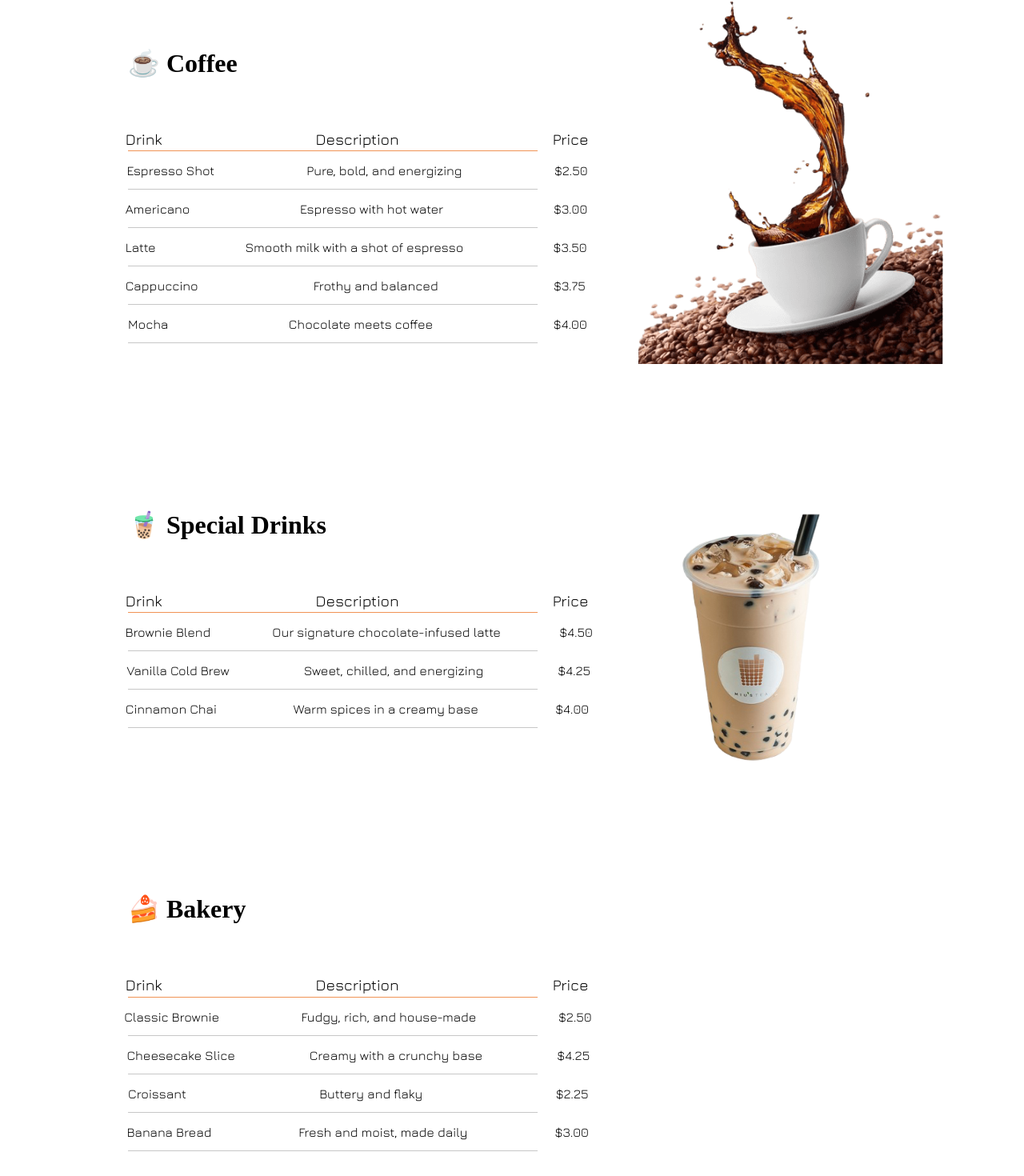
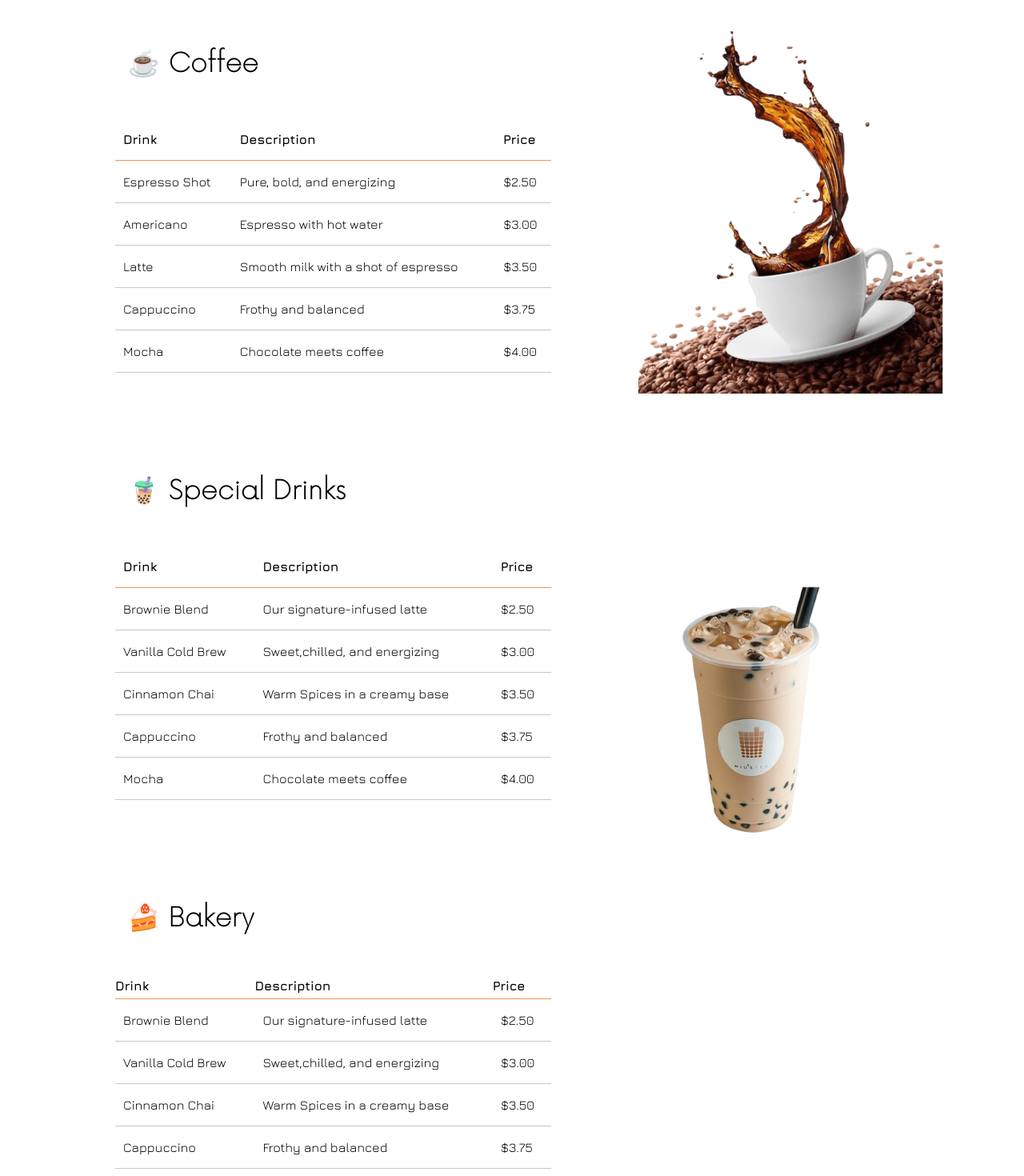
Before and after one commit to Binada-SH/React_coffee_shop_website, a React (Vite) app in the folder coffee_shop/: page / in a window 1280 px wide. Shown: the part 2701-4171 px from the top of the page at 80% size. Built offline with nearby package versions, Linux system fonts and the light colour scheme.

Commit message:
Menu Section Responsive Design Implementation With New Method

```diff
--- a/coffee_shop/src/Components/menu/menu.css
+++ b/coffee_shop/src/Components/menu/menu.css
@@ -42,153 +42,42 @@
     margin-top: 6rem;
 }
 
-.coffee {
+.coffee,.special_drink,.bakery {
     padding-left: 10rem;
 }
-.coffee h3 {
+.coffee,.special_drink,.bakery, h3 {
+    font-family: 'now';
     font-size: 2rem;
 }
 
-.th {
-    margin-top: 4rem;
-    margin-left: 3.8rem;
+.coffee_menu,.special_drinks_menu,.bakery_menu {
+    display: flex;
+    padding-top: 3rem;
+    padding-left: 9rem;
+    font-family: 'jura';
 }
-.th li{
-    font-size: 1.2rem;
-    font-family: 'jura';
-    display: inline;
-    padding: 6rem;
+.coffee_table,.special_drink_table,.bakery_table {
+    line-height: 2rem;
+    width: 48%;
+    border-collapse: collapse;
+    text-align: justify;
 }
 
-.line1 {
-    margin-top: 0.2rem;
-    margin-left: 10rem;
-    width: 40%;
-    align-items: center;
-    justify-content: space-between;
-    background-color: #f19355;
-    border: none;
-    height: 0.3px;
+.coffee_table,.special_drink_table,.bakery_table, thead tr {
+    border-bottom: 0.3px solid #f19355;
 }
 
-.td1 {
-    margin-top: 1rem;
-    margin-left: 6.3rem;
+.coffee_table,.special_drink_table,.bakery_table, tbody tr {
+    border-bottom: 0.3px solid #c7c7c7;
 }
 
-.tr1 li {
-    list-style: none;
+.coffee_table th,.coffee_table,.bakery_table, td {
+    padding: 10px;
     font-size: 1rem;
-    font-family: 'jura';
-    display: inline;
-    padding: 3.6rem;
 }
 
-.ml1 {
-    margin-top: 0.8rem;
-    margin-left: 10rem;
-    width: 40%;
-    align-items: center;
-    justify-content: space-between;
-    background-color: #c7c7c7;
-    border: none;
-    height: 0.3px;
-}
-
-.td2 {
-    margin-top: 1rem;
-    margin-left: 5.5rem;
-}
-
-.tr2 li {
-    list-style: none;
-    font-size: 1rem;
-    font-family: 'jura';
-    display: inline;
-    padding: 4.3rem;
-}
-
-.ml2 {
-    margin-top: 0.8rem;
-    margin-left: 10rem;
-    width: 40%;
-    align-items: center;
-    justify-content: space-between;
-    background-color: #c7c7c7;
-    border: none;
-    height: 0.3px;
-}
-
-.td3 {
-    margin-top: 1rem;
-    margin-left: 6.3rem;
-}
-
-.tr3 li {
-    list-style: none;
-    font-size: 1rem;
-    font-family: 'jura';
-    display: inline;
-    padding: 3.5rem;
-}
-
-.ml3 {
-    margin-top: 0.8rem;
-    margin-left: 10rem;
-    width: 40%;
-    align-items: center;
-    justify-content: space-between;
-    background-color: #c7c7c7;
-    border: none;
-    height: 0.3px;
-}
-
-.td4 {
-    margin-top: 1rem;
-    margin-left: 5.3rem;
-}
-
-.tr4 li {
-    list-style: none;
-    font-size: 1rem;
-    font-family: 'jura';
-    display: inline;
-    padding: 4.5rem;
-}
-
-.ml4 {
-    margin-top: 0.8rem;
-    margin-left: 10rem;
-    width: 40%;
-    align-items: center;
-    justify-content: space-between;
-    background-color: #c7c7c7;
-    border: none;
-    height: 0.3px;
-}
-
-.td5 {
-    margin-top: 1rem;
-    margin-left: 5.3rem;
-}
-
-.tr5 li {
-    list-style: none;
-    font-size: 1rem;
-    font-family: 'jura';
-    display: inline;
-    padding: 4.7rem;
-}
-
-.ml5 {
-    margin-top: 0.8rem;
-    margin-left: 10rem;
-    width: 40%;
-    align-items: center;
-    justify-content: space-between;
-    background-color: #c7c7c7;
-    border: none;
-    height: 0.3px;
+.coffee_table,.special_drink_table,.bakery_table, td {
+    vertical-align: top;
 }
 
 .coffee_img {
@@ -201,107 +90,41 @@
     width: 90%;
 }
 
-.special_drink {
-    margin-top: 13rem;
-    padding-left: 10rem;
+.special_drink,.bakery {
+    margin-top: 8rem;
 
 }
 .special_drink h3 {
     font-size: 2rem;
 }
 
-.spth {
-    margin-top: 4rem;
-    margin-left: 3.8rem;
+.special_drinks_menu {
+    display: flex;
+    padding-left: 9rem;
+    font-family: 'jura';
 }
-.spth li{
-    font-size: 1.2rem;
-    font-family: 'jura';
-    display: inline;
-    padding: 6rem;
+.special_drink_table {
+    line-height: 2rem;
+    width: 48%;
+    border-collapse: collapse;
+    text-align: justify;
 }
 
-.spline1 {
-    margin-top: 0.2rem;
-    margin-left: 10rem;
-    width: 40%;
-    align-items: center;
-    justify-content: space-between;
-    background-color: #f19355;
-    border: none;
-    height: 0.3px;
+.special_drink_table thead tr {
+    border-bottom: 0.3px solid #f19355;
 }
 
-.sptd1 {
-    margin-top: 1rem;
-    margin-left: 7.5rem;
+.special_drink_table tbody tr {
+    border-bottom: 0.3px solid #c7c7c7;
 }
 
-.sptr1 li {
-    list-style: none;
+.special_drink_table th,.special_drink_table td {
+    padding: 10px;
     font-size: 1rem;
-    font-family: 'jura';
-    display: inline;
-    padding: 2.28rem;
 }
 
-.spml1 {
-    margin-top: 0.8rem;
-    margin-left: 10rem;
-    width: 40%;
-    align-items: center;
-    justify-content: space-between;
-    background-color: #c7c7c7;
-    border: none;
-    height: 0.3px;
-}
-
-.sptd2 {
-    margin-top: 1rem;
-    margin-left: 7rem;
-}
-
-.sptr2 li {
-    list-style: none;
-    font-size: 1rem;
-    font-family: 'jura';
-    display: inline;
-    padding: 2.9rem;
-}
-
-.spml2 {
-    margin-top: 0.8rem;
-    margin-left: 10rem;
-    width: 40%;
-    align-items: center;
-    justify-content: space-between;
-    background-color: #c7c7c7;
-    border: none;
-    height: 0.3px;
-}
-
-.sptd3 {
-    margin-top: 1rem;
-    margin-left: 6.8rem;
-}
-
-.sptr3 li {
-    list-style: none;
-    font-size: 1rem;
-    font-family: 'jura';
-    display: inline;
-    padding: 3rem;
-}
-
-.spml3 {
-    margin-top: 0.8rem;
-    margin-left: 10rem;
-    width: 40%;
-    align-items: center;
-    justify-content: space-between;
-    background-color: #c7c7c7;
-    border: none;
-    height: 0.3px;
+.special_drink_table td {
+    vertical-align: top;
 }
 
 .special_img {
@@ -314,131 +137,8 @@
     width: 80%;
 }
 
-.bakery {
-    margin-top: 13rem;
-    padding-left: 10rem;
-}
-
 .bakery h3 {
     font-size: 2rem;
-}
-
-.bth {
-    margin-top: 4rem;
-    margin-left: 3.8rem;
-}
-.bth li{
-    font-size: 1.2rem;
-    font-family: 'jura';
-    display: inline;
-    padding: 6rem;
-}
-
-.bline1 {
-    margin-top: 0.2rem;
-    margin-left: 10rem;
-    width: 40%;
-    align-items: center;
-    justify-content: space-between;
-    background-color: #f19355;
-    border: none;
-    height: 0.3px;
-}
-
-.btd1 {
-    margin-top: 1rem;
-    margin-left: 6.5rem;
-}
-
-.btr1 li {
-    list-style: none;
-    font-size: 1rem;
-    font-family: 'jura';
-    display: inline;
-    padding: 3.2rem;
-}
-
-.bml1 {
-    margin-top: 0.8rem;
-    margin-left: 10rem;
-    width: 40%;
-    align-items: center;
-    justify-content: space-between;
-    background-color: #c7c7c7;
-    border: none;
-    height: 0.3px;
-}
-
-.btd2 {
-    margin-top: 1rem;
-    margin-left: 7rem;
-}
-
-.btr2 li {
-    list-style: none;
-    font-size: 1rem;
-    font-family: 'jura';
-    display: inline;
-    padding: 2.9rem;
-}
-
-.bml2 {
-    margin-top: 0.8rem;
-    margin-left: 10rem;
-    width: 40%;
-    align-items: center;
-    justify-content: space-between;
-    background-color: #c7c7c7;
-    border: none;
-    height: 0.3px;
-}
-
-.btd3 {
-    margin-top: 1rem;
-    margin-left: 4.8rem;
-}
-
-.btr3 li {
-    list-style: none;
-    font-size: 1rem;
-    font-family: 'jura';
-    display: inline;
-    padding: 5.2rem;
-}
-
-.bml3 {
-    margin-top: 0.8rem;
-    margin-left: 10rem;
-    width: 40%;
-    align-items: center;
-    justify-content: space-between;
-    background-color: #c7c7c7;
-    border: none;
-    height: 0.3px;
-}
-
-.btd4 {
-    margin-top: 1rem;
-    margin-left: 6.5rem;
-}
-
-.btr4 li {
-    list-style: none;
-    font-size: 1rem;
-    font-family: 'jura';
-    display: inline;
-    padding: 3.4rem;
-}
-
-.bml4 {
-    margin-top: 0.8rem;
-    margin-left: 10rem;
-    width: 40%;
-    align-items: center;
-    justify-content: space-between;
-    background-color: #c7c7c7;
-    border: none;
-    height: 0.3px;
 }
 
 .bakery_img {
--- a/coffee_shop/src/Components/menu/menu.jsx
+++ b/coffee_shop/src/Components/menu/menu.jsx
@@ -4,7 +4,67 @@ import Coffee_food from '../../assets/coffee_food.png';
 import Special_food from '../../assets/special_drink.png';
 import Bakery from '../../assets/bakery.png';
 
-const coffeeMenu = []
+const coffeeMenu = [
+    {drink:'Espresso Shot',
+    description:'Pure, bold, and energizing',
+    price:'$2.50'},
+
+    {drink:'Americano',
+    description:'Espresso with hot water',
+    price:'$3.00'},
+
+    {drink:'Latte',
+    description:'Smooth milk with a shot of espresso',
+    price:'$3.50'},
+
+    {drink:'Cappuccino',
+    description:'Frothy and balanced',
+    price:'$3.75'},
+
+    {drink:'Mocha',
+    description:'Chocolate meets coffee',
+    price:'$4.00'},
+];
+
+const specialDrinkMenu = [
+    {drink:'Brownie Blend',
+    description:'Our signature-infused latte',
+    price:'$2.50'},
+
+    {drink:'Vanilla Cold Brew',
+    description:'Sweet,chilled, and energizing',
+    price:'$3.00'},
+
+    {drink:'Cinnamon Chai',
+    description:'Warm Spices in a creamy base',
+    price:'$3.50'},
+
+    {drink:'Cappuccino',
+    description:'Frothy and balanced',
+    price:'$3.75'},
+
+    {drink:'Mocha',
+    description:'Chocolate meets coffee',
+    price:'$4.00'},
+];
+
+const bakeryMenu = [
+    {drink:'Classic Brownie',
+    description:'Fudggy, rich, and house-made',
+    price:'$2.50'},
+
+    {drink:'Cheesecake Slice',
+    description:'Creamy with a crunchy base',
+    price:'$3.00'},
+
+    {drink:'Croissant',
+    description:'Buttery and flaky',
+    price:'$3.50'},
+
+    {drink:'Banana Bread',
+    description:'Fresh, and moist, made daily',
+    price:'$3.75'},
+];
 
 const menu = () => {
   return (
@@ -26,145 +86,78 @@ const menu = () => {
                     ☕ Coffee
                 </h3>
             </div>
-            <div className="coffee_tbl">
-                    <ul className='th'>
-                        <li>Drink</li>
-                        <li>Description</li>
-                        <li>Price</li>
-                    </ul>
+            <div className="coffee_menu">
+                <table className="coffee_table">
+                    <thead>
+                        <tr>
+                            <th>Drink</th>
+                            <th>Description</th>
+                            <th>Price</th>
+                        </tr>
+                    </thead>
+                    <tbody>
+                        {coffeeMenu.map((item,index) => (
+                            <tr key={index}>
+                                <td>{item.drink}</td>
+                                <td>{item.description}</td>
+                                <td>{item.price}</td>
+                            </tr>
+                        ))}
+                    </tbody>
+                </table>
             </div>
-                <div className="tl1">
-                    <hr className="line1" />
-                </div>
-                <div className="td1">
-                    <ul className="tr1">
-                        <li>Espresso Shot</li>
-                        <li>Pure, bold, and energizing</li>
-                        <li>$2.50</li>
-                    </ul>
-                </div>
-                <hr className="ml1" />
-                <div className="td2">
-                    <ul className="tr2">
-                        <li>Americano</li>
-                        <li>Espresso with hot water</li>
-                        <li>$3.00</li>
-                    </ul>
-                </div>
-                <hr className="ml2" />
-                <div className="td3">
-                    <ul className="tr3">
-                        <li>Latte</li>
-                        <li>Smooth milk with a shot of espresso</li>
-                        <li>$3.50</li>
-                    </ul>
-                </div>
-                <hr className="ml3" />
-                <div className="td4">
-                    <ul className="tr4">
-                        <li>Cappuccino</li>
-                        <li>Frothy and balanced</li>
-                        <li>$3.75</li>
-                    </ul>
-                </div>
-                <hr className="ml4" />
-                <div className="td5">
-                    <ul className="tr5">
-                        <li>Mocha</li>
-                        <li>Chocolate meets coffee</li>
-                        <li>$4.00</li>
-                    </ul>
-                </div>
-                <hr className="ml5" />
                 <div className="coffee_img">
                     <img src={Coffee_food} alt="" />
                 </div>
-
             <div className="special_drink">
                 <h3>🧋 Special Drinks</h3>
             </div>
-        <div className="sptbl">
-            <ul className="spth">
-                <li>Drink</li>
-                <li>Description</li>
-                <li>Price</li>
-            </ul>
+            <div className="special_drinks_menu">
+                <table className="special_drink_table">
+                    <thead>
+                        <tr>
+                            <th>Drink</th>
+                            <th>Description</th>
+                            <th>Price</th>
+                        </tr>
+                    </thead>
+                    <tbody>
+                        {specialDrinkMenu.map((item,index) => (
+                            <tr key={index}>
+                                <td>{item.drink}</td>
+                                <td>{item.description}</td>
+                                <td>{item.price}</td>
+                            </tr>
+                        ))}
+                    </tbody>
+                </table>
             </div>
-        <div className="sptl1">
-            <hr className="spline1" />
-        </div>
-        <div className="sptd1">
-            <ul className="sptr1">
-                <li>Brownie Blend</li>
-                <li> <span className="hideout">Our signature </span>chocolate-infused latte</li>
-                <li>$4.50</li>
-            </ul>
-        </div>
-            <hr className="spml1" />
-        <div className="sptd2">
-            <ul className="sptr2">
-                <li>Vanilla Cold Brew</li>
-                <li>Sweet, <span className="hideout">chilled, </span>and energizing</li>
-                <li>$4.25</li>
-            </ul>
-        </div>
-            <hr className="spml2" />
-        <div className="sptd3">
-            <ul className="sptr3">
-                <li>Cinnamon Chai</li>
-                <li>Warm <span className="hideout">spices in a </span>creamy base</li>
-                <li>$4.00</li>
-            </ul>
-        </div>
-            <hr className="spml3" />
             <div className="special_img">
             <img src={Special_food} alt="" />
         </div>
         <div className="bakery">
             <h3>🍰 Bakery</h3>
         </div>
-        <div className="btbl">
-            <ul className="bth">
-                <li>Drink</li>
-                <li>Description</li>
-                <li>Price</li>
-            </ul>
+        <div className="bakery_menu">
+                <table className="bakery_table">
+                    <thead>
+                        <tr>
+                            <th>Drink</th>
+                            <th>Description</th>
+                            <th>Price</th>
+                        </tr>
+                    </thead>
+                    <tbody>
+                        {specialDrinkMenu.map((item,index) => (
+                            <tr key={index}>
+                                <td>{item.drink}</td>
+                                <td>{item.description}</td>
+                                <td>{item.price}</td>
+                            </tr>
+                        ))}
+                    </tbody>
+                </table>
             </div>
-        <div className="btl1">
-            <hr className="bline1" />
-        </div>
-        <div className="btd1">
-            <ul className="btr1">
-                <li>Classic Brownie</li>
-                <li>Fudgy, rich, and house-made</li>
-                <li>$2.50</li>
-            </ul>
-        </div>
-            <hr className="bml1" />
-        <div className="btd2">
-            <ul className="btr2">
-                <li>Cheesecake Slice</li>
-                <li>Creamy with a crunchy base</li>
-                <li>$4.25</li>
-            </ul>
-        </div>
-            <hr className="bml2" />
-        <div className="btd3">
-            <ul className="btr3">
-                <li>Croissant</li>
-                <li>Buttery and flaky</li>
-                <li>$2.25</li>
-            </ul>
-        </div>
-            <hr className="bml4" />
-            <div className="btd4">
-            <ul className="btr4">
-                <li>Banana Bread</li>
-                <li>Fresh and moist, made daily</li>
-                <li>$3.00</li>
-            </ul>
-        </div>
-            <hr className="bml4" />
             <div className="bakery_img">
             <img src={Bakery} alt="" />
         </div>
```
Lines whose indentation alone changed are shown as unchanged.
